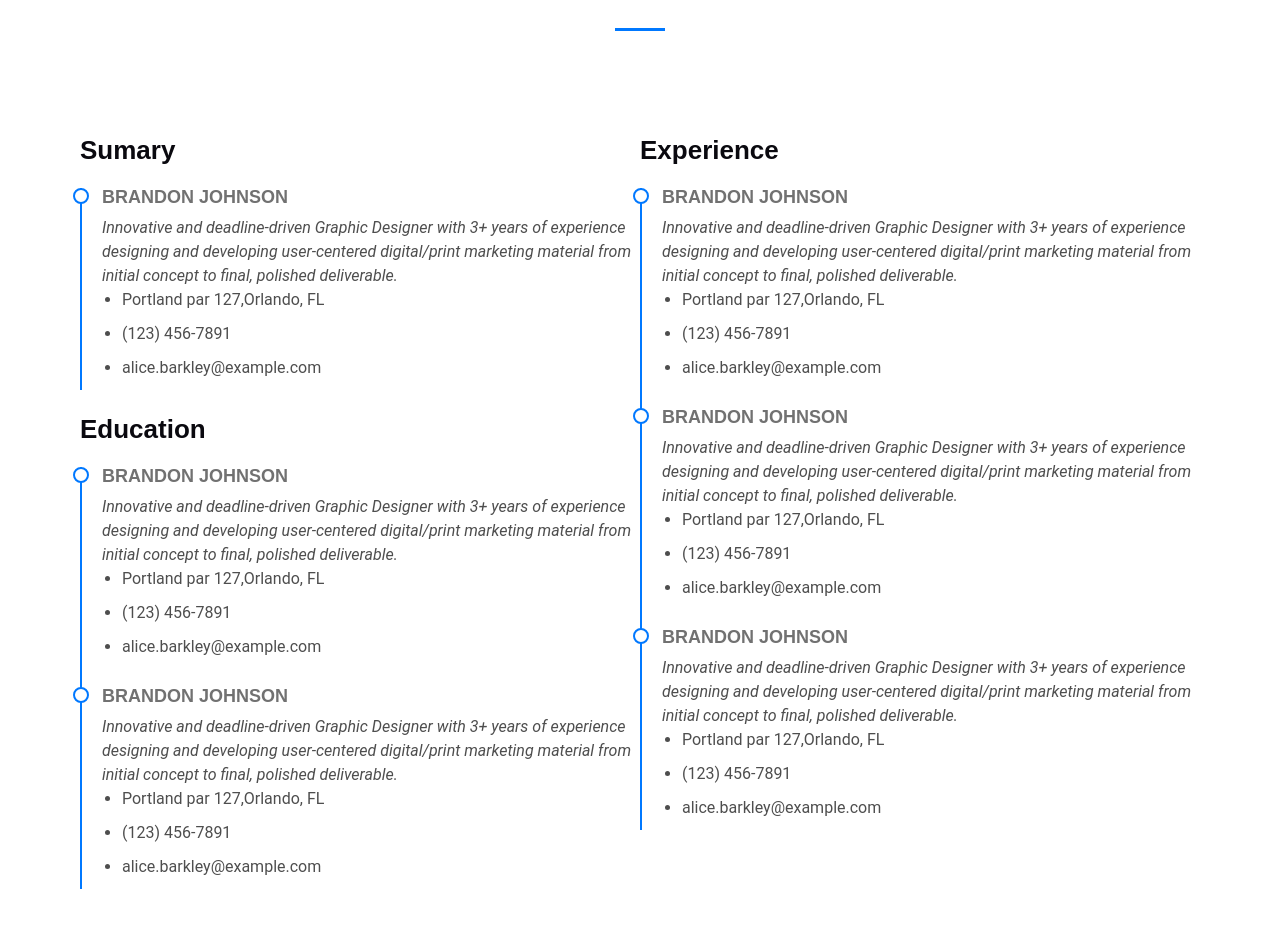
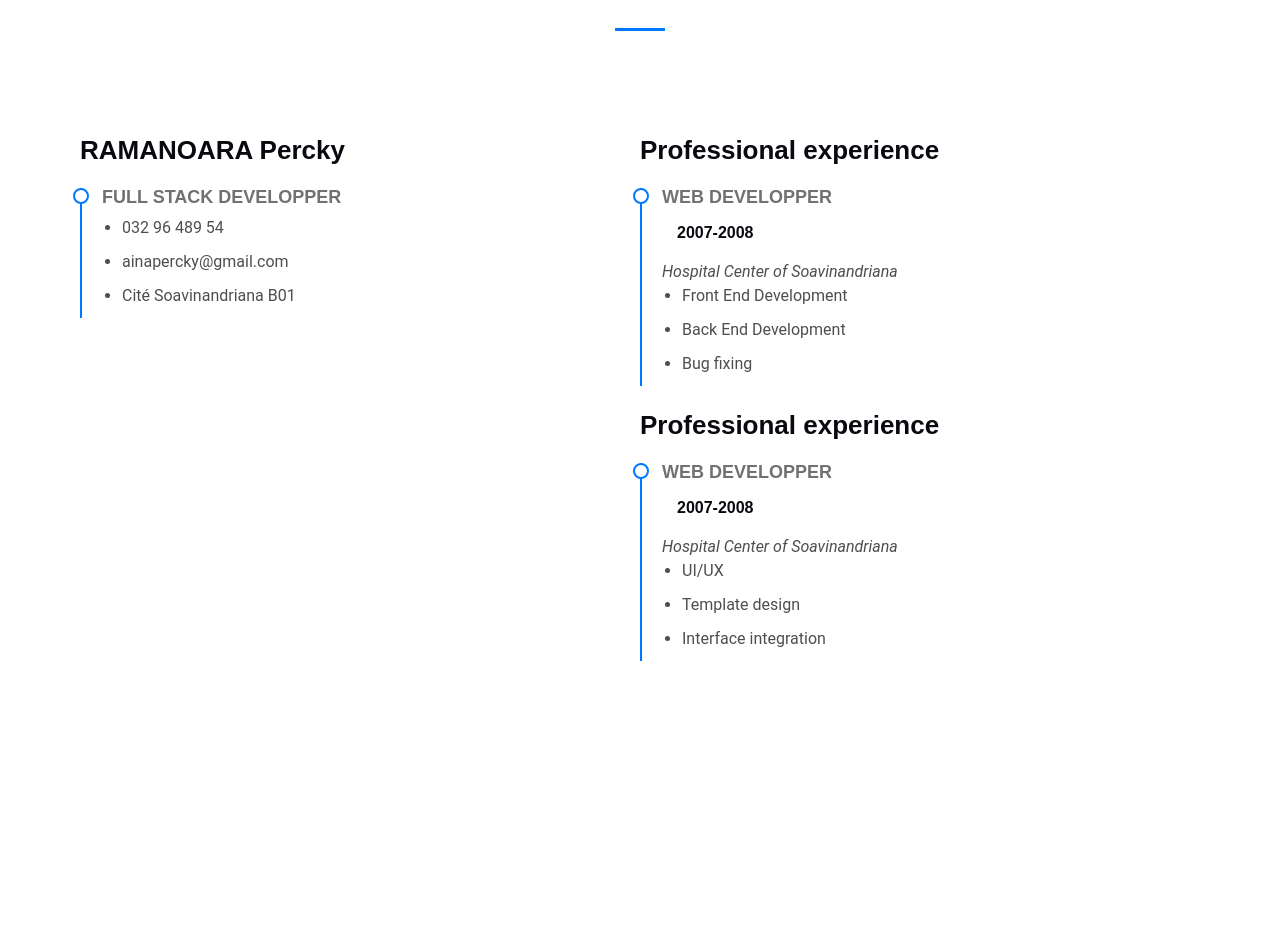
Before and after one commit to AinaPercky/porfolio-beta, a React (Vite) app: page / in a window 1280 px wide. Shown: the part 1470-2397 px from the top of the page. After the commit the page ends 2191 px from the top, so only its background shows below. Built offline with nearby package versions, Linux system fonts and the light colour scheme.

Commit message:
Add resume section

```diff
--- a/src/component/Resume.jsx
+++ b/src/component/Resume.jsx
@@ -1,9 +1,14 @@
 import React from 'react'
+import ResumeTitle from './ResumeTitle'
 import ResumeItem from './ResumeItem'
+import { resumeEducation } from '../utils/resumeEducation'
+import { resumeExperience } from '../utils/resumeExperience'
 
 
 export default function Resume() {
+    console.log(resumeEducation)
     return (
+
         <section id="resume" className="resume section pl-20 pr-20">
             {/* Section Title */}
             <div className="container section-title aos-init aos-animate " data-aos="fade-up">
@@ -12,23 +17,32 @@ export default function Resume() {
             {/* End Section Title */}
             <div className="flex aos-init aos-animate">
                 <div className='ResumeItemLeft w-1/2'>
-                    <div className=" aos-init aos-animate " >
-                        <h3 className="resume-title">Sumary</h3>
-                        <ResumeItem></ResumeItem>
-                    </div>
-                    <div className=" aos-init aos-animate " >
-                        <h3 className="resume-title">Education</h3>
-                        <ResumeItem></ResumeItem>
-                        <ResumeItem></ResumeItem>
-                    </div>
+                    {
+                        resumeEducation && resumeEducation.map((item,index) => (
+                            <ResumeTitle key={index} resumeTitle={item.resumeTitle}>
+                                <ResumeItem
+                                    resumeSubTitle={item.resumeSubTitle}
+                                    period={item.period}
+                                    adress={item.adress}
+                                    description={item.description}
+                                    tasks={item.tasks}/>
+                            </ResumeTitle>
+                        ))
+                    }
                 </div>
                 <div className='ResumeItemLeft w-1/2'>
-                    <div className=" aos-init aos-animate " >
-                        <h3 className="resume-title">Experience</h3>
-                        <ResumeItem></ResumeItem>
-                        <ResumeItem></ResumeItem>
-                        <ResumeItem></ResumeItem>
-                    </div>
+                {
+                    resumeExperience && resumeExperience.map((item,index) => (
+                        <ResumeTitle key={index} resumeTitle={item.resumeTitle}>
+                            <ResumeItem
+                                resumeSubTitle={item.resumeSubTitle}
+                                period={item.period}
+                                adress={item.adress}
+                                description={item.description}
+                                tasks={item.tasks}/>
+                        </ResumeTitle>
+                    ))
+                    }
                 </div>
             </div>
 
--- a/src/component/ResumeItem.jsx
+++ b/src/component/ResumeItem.jsx
@@ -1,16 +1,18 @@
 import React from 'react'
 
 
-export default function ResumeItem() {
+export default function ResumeItem(props) {
     return (
             <div className="resume-item pb-0">
-                <h4>Brandon Johnson</h4>
-                <p><em>Innovative and deadline-driven Graphic Designer with 3+ years of experience designing and developing user-centered digital/print marketing material from initial concept to final, polished deliverable.</em></p>
-                <ul className='list-disc'>
-                    <li>Portland par 127,Orlando, FL</li>
-                    <li>(123) 456-7891</li>
-                    <li>alice.barkley@example.com</li>
-                </ul>
+                <h4>{props.resumeSubTitle}</h4>
+                {props.period?<h5>{props.period}</h5>:null}
+                {props.adress?<p><em>{props.adress}</em></p>:null}
+                {props.description?<p>{props.description}</p>:null}
+                {props.tasks?
+                    <ul className='list-disc'>
+                    {props.tasks.map((item)=><li>{item.task}</li>)}
+                </ul>:null
+                }
             </div>
 
     )
--- /dev/null
+++ b/src/component/ResumeTitle.jsx
@@ -0,0 +1,10 @@
+import React from 'react'
+
+export default function ResumeTitle(props) {
+    return (
+        <div className=" aos-init aos-animate " >
+            <h3 className="resume-title">{props.resumeTitle}</h3>
+            {props.children}
+        </div>
+    )
+}
--- /dev/null
+++ b/src/utils/resumeEducation.js
@@ -0,0 +1,17 @@
+export const resumeEducation=[
+    {
+        resumeTitle:'RAMANOARA Percky',
+        resumeSubTitle:'Full stack developper',
+        tasks:[
+            {
+                task:'032 96 489 54'
+            },
+            {
+                task:'ainapercky@gmail.com'
+            },
+            {
+                task:'Cité Soavinandriana B01'
+            },
+        ]
+    }
+]
--- /dev/null
+++ b/src/utils/resumeExperience.js
@@ -0,0 +1,36 @@
+export const resumeExperience=[
+    {
+        resumeTitle:'Professional experience',
+        resumeSubTitle:'Web developper',
+        period:'2007-2008',
+        adress:'Hospital Center of Soavinandriana',
+        tasks:[
+            {
+                task:'Front End Development'
+            },
+            {
+                task:'Back End Development'
+            },
+            {
+                task:'Bug fixing'
+            },
+        ]
+    },
+    {
+        resumeTitle:'Professional experience',
+        resumeSubTitle:'Web developper',
+        period:'2007-2008',
+        adress:'Hospital Center of Soavinandriana',
+        tasks:[
+            {
+                task:'UI/UX'
+            },
+            {
+                task:'Template design'
+            },
+            {
+                task:'Interface integration'
+            },
+        ]
+    }
+]
```
